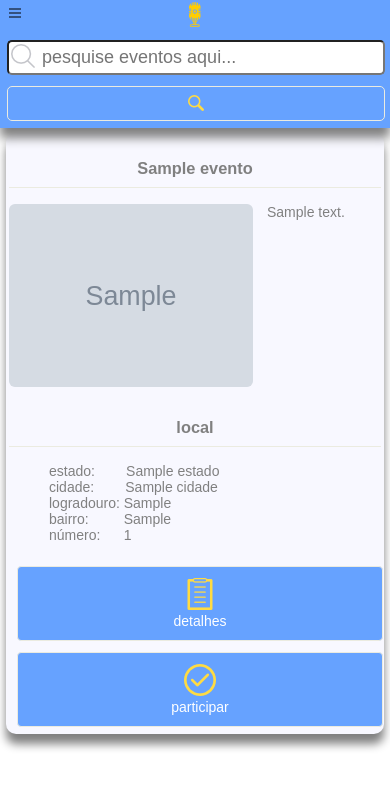
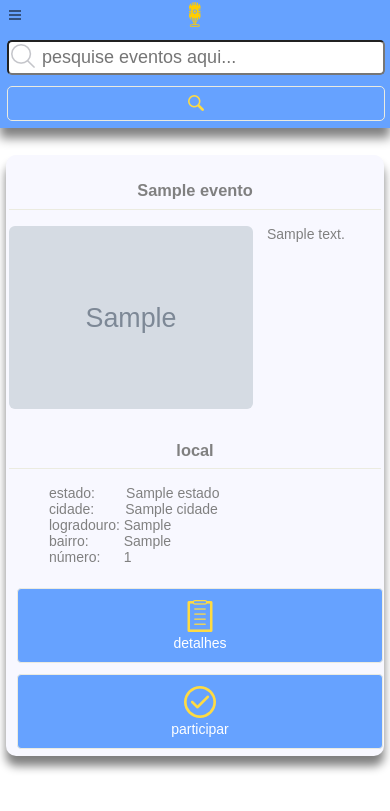
Before and after one commit to ivanmrosa/retorica, a Django app: page /evento/ in a window 390 px wide. Shown: the top 811 px of the page. Run offline with Django 3.2, Linux system fonts and the light colour scheme; a user stored in the database is signed in; tables that the repository leaves empty hold one stand-in row (values such as "Sample post"); grey boxes marked "Sample" are stand-in pictures.

Commit message:
ajuste menu, ajuste método de criação de usuário

```diff
--- a/evento/views.py
+++ b/evento/views.py
@@ -242,7 +242,6 @@
         return retorno
 
     def EditarParticipante(self):
-        print(self.attributes)
         return self.SaveModel(model=EventoParticipante, parametros=self.attributes, msg="")
 
     def DeletarParticipante(self):
@@ -341,7 +340,6 @@
         return render(request=self.request, template_name='evento/grafico_template.html',
                       context={"titulo": "Auditório eventos - Participantes por gênero", "data": data})
 
-
     def ImprimirGraficoRegiao(self):
         with connection.cursor() as cursor:
             cursor.execute(
--- a/retorica/static/css/evento/evento_index.css
+++ b/retorica/static/css/evento/evento_index.css
@@ -16,9 +16,8 @@
 }
 
 .img-logo{
-  width:15%;
-  height:15%;
-  margin-left:
+  width:12%;
+  height:12%;
 }
 
 
--- a/retorica/static/css/rlib.css
+++ b/retorica/static/css/rlib.css
@@ -102,9 +102,6 @@
   max-height:100%;
   min-height:100%;
   float:left;
-/*  -webkit-transition: width 2s;
-  transition: width 2s;
-  transition-timing-function: ease-in; */
 }
 
 .menu{
@@ -135,8 +132,6 @@
 	height: 100%;
 	min-height: 100%;
     padding: 0px;
-    /*margin: 5px;
-    margin-left: 15px;*/
     display:inline;
     width: 100% !important;
 }
@@ -1163,6 +1158,7 @@
     -webkit-animation: spin 2s linear infinite;
     animation: spin 2s linear infinite;
     z-index: 100000;
+    box-sizing: border-box;
 
 }
 
@@ -1199,12 +1195,31 @@
 	}
 
 	.fixed-header{
-	   position: relative;
-	   float:left;
-	   max-height:inherit;
+	   /*position: relative;
+	   float:left;*/
+	   max-height:150px;
 	}
     .after-header{
-      padding-top: 0px;
+      padding-top: 150px;
+    }
+    .fixed-header.no-fixed-mobile{
+      position: relative;
+      float: left;
+    }
+    .fixed-header.no-fixed-mobile  .after-header{
+       padding-top: 0px;
+    }
+
+    .hide-scroll.no-height{
+       display: none;
+    }
+
+    .hide-scroll.no-height{
+
+    }
+
+    .hide-scroll.with-height{
+       height: auto;
     }
 
 	.menu{
@@ -1215,8 +1230,7 @@
         min-height: 32px;
         max-height: 32px;
 	    float:left;
-	    padding-top: 5px;
-        background-color:inherit;
+	    padding-top: 7px;
         border-right: none;
 		background-color:transparent;
 		z-index:3001;
@@ -1243,12 +1257,12 @@
 	.menu .menu-content::before{
 	   display: inline;
 	   content:url(../images/menu.png);
-	   height:16px;
-	   min-width: 16px;
-	   max-width: 16px;
-	   width: 16px;
+	   height:18px;
+	   min-width: 18px;
+	   max-width: 18px;
+	   width: 18px;
 	   padding-left: 7px;
-	   /*padding-top: 5px;*/
+	   padding-top: 7px;
 	   cursor:pointer;
 	   box-sizing: border-box;
 	}
@@ -1376,6 +1390,10 @@
      display:none;
    }
 
+   .wait{
+     margin: 50% 40%;
+   }
+
 }
 
 
@@ -1398,4 +1416,8 @@
     .menu-suspended li{
 	   height: 40px;
 	}
+
+	.menu{
+	  overflow: auto;
+	}
 }
--- a/retorica/static/js/evento/evento_index.js
+++ b/retorica/static/js/evento/evento_index.js
@@ -87,9 +87,6 @@
             mainLib.dataBinder.bindValidations("#form-criar-editar-evento", data["msg"]);
             mainLib.wait.stop();
           };
-
-
-
         },
         function(data){
           document.write(data);
--- a/retorica/static/js/rlib.js
+++ b/retorica/static/js/rlib.js
@@ -938,7 +938,7 @@
       mainLib.controle_cliques = 0;
       return false;
     };
-
+    mainLib.find('.hide-scroll').rmCl('no-height');
     var menuList = document.querySelector('.menu-content');
     if(menuList){
       var menuShow = document.querySelector('.menu');
@@ -951,13 +951,6 @@
         menuShow.setAttribute("style", "height:100%");
         content.setAttribute("style", "display:table");
         mainLib.escodermenu = true;
-      }else{
-        /*mainLib.removeClass("menu-full", menuList);
-        mainLib.removeClass("menu-full", menuShow);
-        menuList.setAttribute("style", "height:0%");
-        menuShow.setAttribute("style", "height:0%");
-        content.setAttribute("style", "display:none");*/
-        //hideMenu();
       };
     };
 
@@ -1564,3 +1557,37 @@
    });
 
 }
+
+mainLib.scroll = {}
+
+mainLib.scroll.countUp = 0;
+mainLib.scroll.countDown = 0;
+mainLib.scroll.lastScrollTop = 0;
+
+
+window.addEventListener('scroll', function(){
+
+  if(mainLib.scroll.lastScrollTop < (window.pageYOffset || document.documentElement.scrollTop || document.body.scrollTop || 0)){
+    mainLib.scroll.countDown += 1;
+    mainLib.scroll.countUp = 0;
+  }else if(mainLib.scroll.lastScrollTop > (window.pageYOffset || document.documentElement.scrollTop || document.body.scrollTop || 0)){
+    mainLib.scroll.countDown = 0;
+    mainLib.scroll.countUp += 1;
+  };
+  if(mainLib.scroll.countDown == 2){
+    mainLib.scroll.countDown = 0;
+    mainLib.scroll.countUp = 0;
+    mainLib.find('.hide-scroll').loop(function(){
+       this.adCl('no-height');
+    });
+  }else if(mainLib.scroll.countUp == 2){
+      mainLib.scroll.countDown = 0;
+      mainLib.scroll.countUp = 0;
+      mainLib.find('.hide-scroll').loop(function(){
+       this.rmCl('no-height');
+    });
+  };
+
+  mainLib.scroll.lastScrollTop = window.pageYOffset || document.documentElement.scrollTop || document.body.scrollTop || 0;
+
+});
--- a/retorica/template/evento/evento_index.html
+++ b/retorica/template/evento/evento_index.html
@@ -11,7 +11,7 @@
                                        class="img-logo"/></a></center>
     </div>
 
-    <div id="div-pesq" class="col col-8">
+    <div id="div-pesq" class="col col-8 hide-scroll">
         <div class="col col-5 autocomplete " id="pesqtext">
             <input class="search" placeholder="pesquise eventos aqui..." type="text"
                    data-autocomplete-url="/evento/lista_eventos_autocomplete"
--- a/usuario/views.py
+++ b/usuario/views.py
@@ -52,8 +52,6 @@
             obj.save()
 
     def AdicionarUsuario(self):
-        print(self.propriedades_requisicao)
-        print(self.request.GET)
         return self.SaveModel(model=UsuarioDetalhe, parametros=self.propriedades_requisicao,
                               msg="Usuário cadastrado com sucesso! Agora você está apto a fazer login")
 
```
Lines whose indentation alone changed are shown as unchanged.
